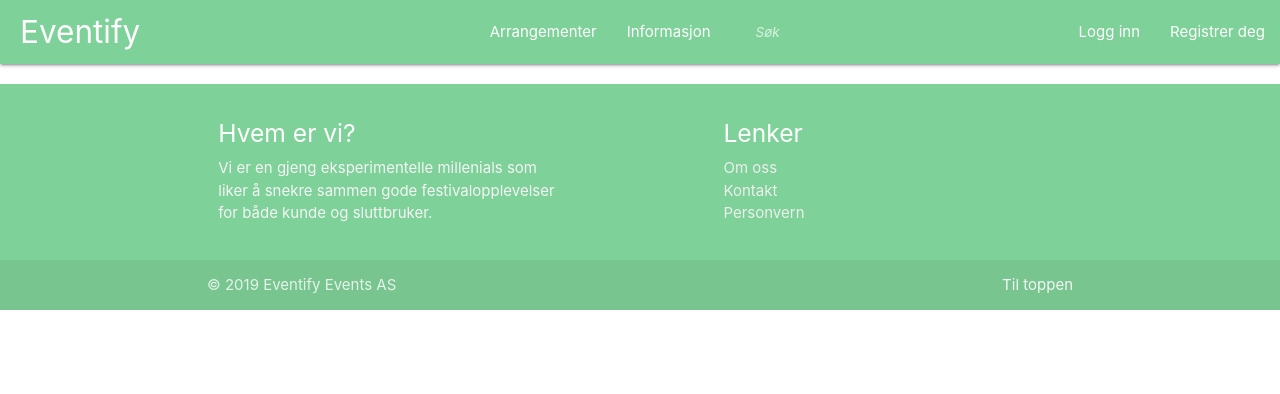
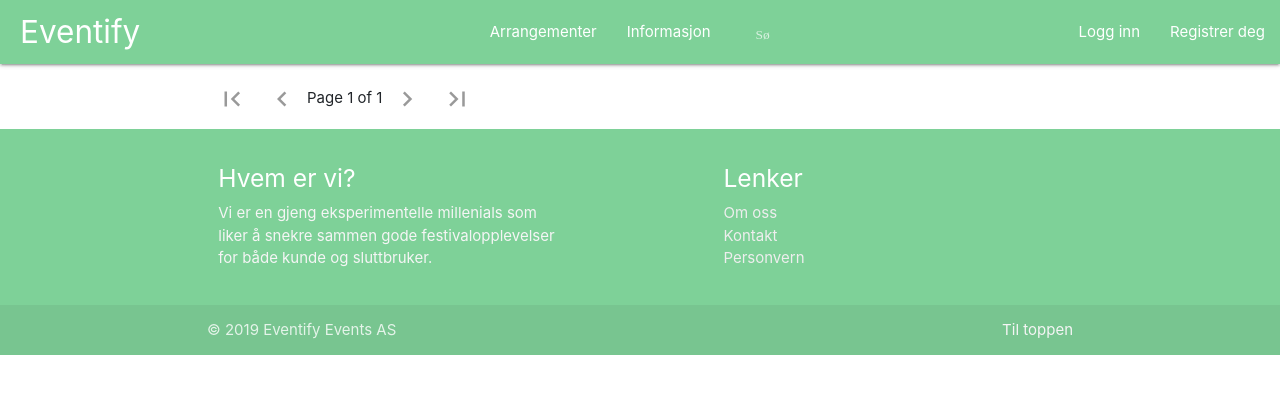
Before and after one commit to Magssch/Eventify, a Django app: page /events/ in a window 1280 px wide. Shown: the top 394 px of the page. Run offline with Django 3.2, Linux system fonts and the light colour scheme; data that the repository does not hold is empty; some libraries are stand-ins or nearby versions.

Commit message:
Added sorting and pagination to events
Can also toggle between view_past events

```diff
--- a/main/templates/main/base.html
+++ b/main/templates/main/base.html
@@ -16,6 +16,8 @@
     <link rel="stylesheet" type="text/css"  href="{% static 'main/css/materialize.css' %}">
     <!-- JS -->
     <script src="{% static 'main/js/materialize.js' %}"></script>
+
+    <link href="https://fonts.googleapis.com/icon?family=Material+Icons" rel="stylesheet">
 
 </head>
 
--- a/main/templates/main/events.html
+++ b/main/templates/main/events.html
@@ -10,13 +10,14 @@
 
 
 {% block content %}
+    <div class="container">
       <div class="row">
         {% for event in events %}
         <div class="col s12 m6">
           <div class="card green hoverable">
             <div class="card-content green">
               <span class="card-title">{{event.name}}</span>
-              <img class="materialboxed" style="width: 100%; height: 220px" src="images/sample-1.jpg">
+              <img class="materialboxed" style="width: 100%; height: 220px" src="{{event.image}}">
               <p>{{event.location}}</p>
               <p>{{event.price}}kr</p>
               <a style="float: right;" class="waves-effect waves-light btn">Les mer</a>
@@ -27,4 +28,27 @@
         </div>
         {% endfor %}
       </div>
+
+        <ul class="pagination" style="text-align: center">
+                {% if events.has_previous %}
+                   <li class="waves-effect"><a href="?page=1"><i class="material-icons">first_page</i></a></li>
+                   <li class="waves-effect"><a href="?page={{ events.previous_page_number }}"><i class="material-icons">chevron_left</i></a></li>
+                {% else %}
+                   <li class="disabled"><a href="#!"><i class="material-icons">first_page</i></a></li>
+                   <li class="disabled"><a href="#!"><i class="material-icons">chevron_left</i></a></li>
+                {% endif %}
+
+                <li style="line-height: 28px">
+                    Page {{ events.number }} of {{ events.paginator.num_pages }}
+                </li>
+
+                {% if events.has_next %}
+                   <li class="waves-effect"><a href="?page={{ events.next_page_number }}"><i class="material-icons">chevron_right</i></a></li>
+                   <li class="waves-effect"><a href="?page={{ events.paginator.num_pages }}"><i class="material-icons">last_page</i></a></li>
+                {% else %}
+                   <li class="disabled"><a href="#!"><i class="material-icons">chevron_right</i></a></li>
+                   <li class="disabled"><a href="#!"><i class="material-icons">last_page</i></a></li>
+                {% endif %}
+        </ul>
+    </div>
 {% endblock %}
--- a/main/views.py
+++ b/main/views.py
@@ -7,6 +7,8 @@ from django.views import generic
 from django.contrib.auth.models import User
 from django.contrib.admin.views.decorators import staff_member_required
 from .forms import RegistrationForm, EditProfileForm
+from django.core.paginator import Paginator
+from django.utils import timezone
 
 # Create your views here.
 
@@ -61,6 +63,13 @@ def edit_profile(request):
         return render(request, 'registration/edit_profile.html', args)
 
 def events(request):
-	return render(request = request,
-                  template_name = "main/events.html",
-                  context = {"events":Event.objects.all})
+    now = timezone.now()
+    view_past = request.GET.get('view_past', False) == 'True'
+    if view_past:
+        events_list = Event.objects.all()
+    else:
+        events_list = Event.objects.filter(date__gte=now).order_by('date')
+    paginator = Paginator(events_list, 4)  # Show 25 contacts per page
+    page = request.GET.get('page')
+    events = paginator.get_page(page)
+    return render(request, 'main/events.html', {'events': events})
```
